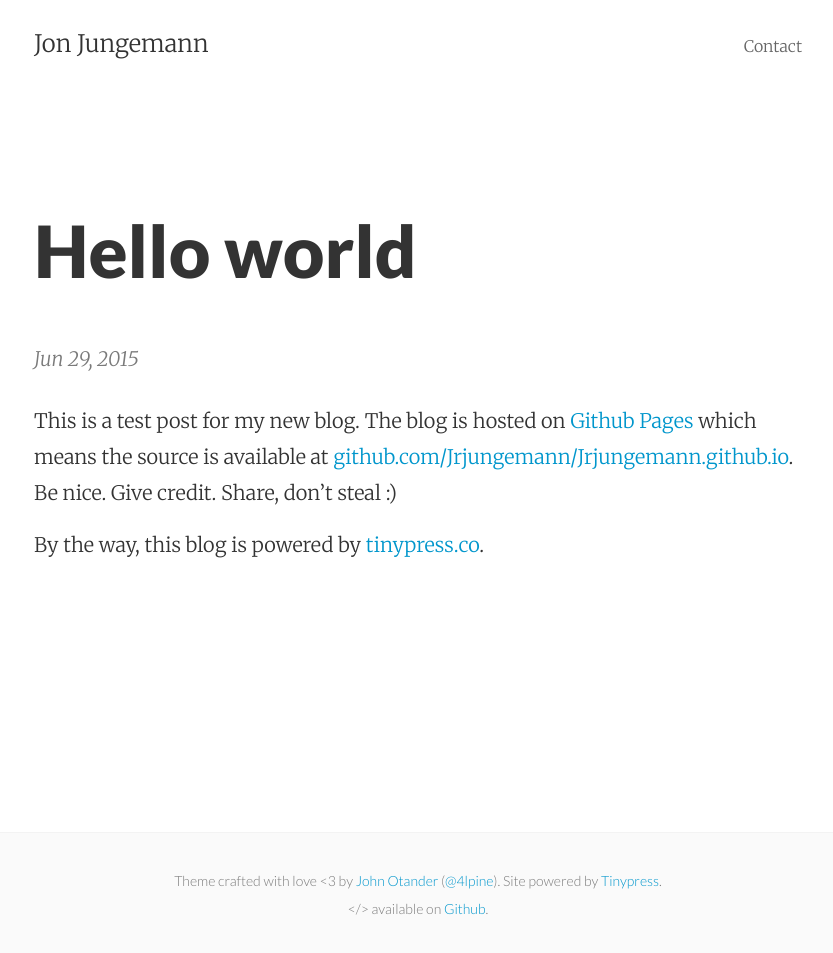
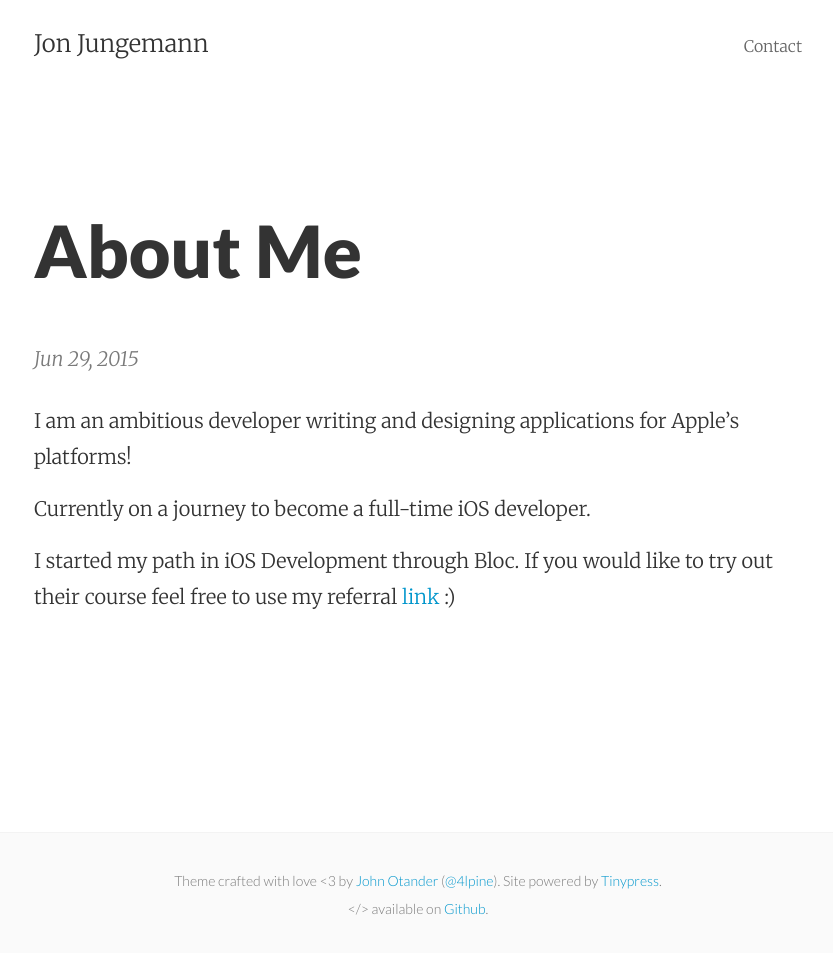
Before and after one commit to Jrjungemann/Jrjungemann.github.io, a Jekyll site: the page built from _posts/2015-06-29-hello-world.markdown, in a window 1280 px wide. Shown: the whole page, without its empty margins (222-1055 px from the left). Built offline with Jekyll 4.4.1, drawn with Linux system fonts in a browser that asks for light colours.

Commit message:
Post update: Hello world

```diff
--- a/_posts/2015-06-29-hello-world.markdown
+++ b/_posts/2015-06-29-hello-world.markdown
@@ -1,8 +1,10 @@
 ---
 published: true
-title: Hello world
+title: About Me
 layout: post
 ---
-This is a test post for my new blog. The blog is hosted on [Github Pages](http://pages.github.com/) which means the source is available at [github.com/Jrjungemann/Jrjungemann.github.io](http://github.com/Jrjungemann/Jrjungemann.github.io). Be nice. Give credit. Share, don't steal :)
+I am an ambitious developer writing and designing applications for Apple’s platforms!
 
-By the way, this blog is powered by [tinypress.co](https://tinypress.co).
+Currently on a journey to become a full-time iOS developer.
+
+I started my path in iOS Development through Bloc. If you would like to try out their course feel free to use my referral [link](https://www.bloc.io/?ref_token=MjE0NDM0Mg) :)
```
